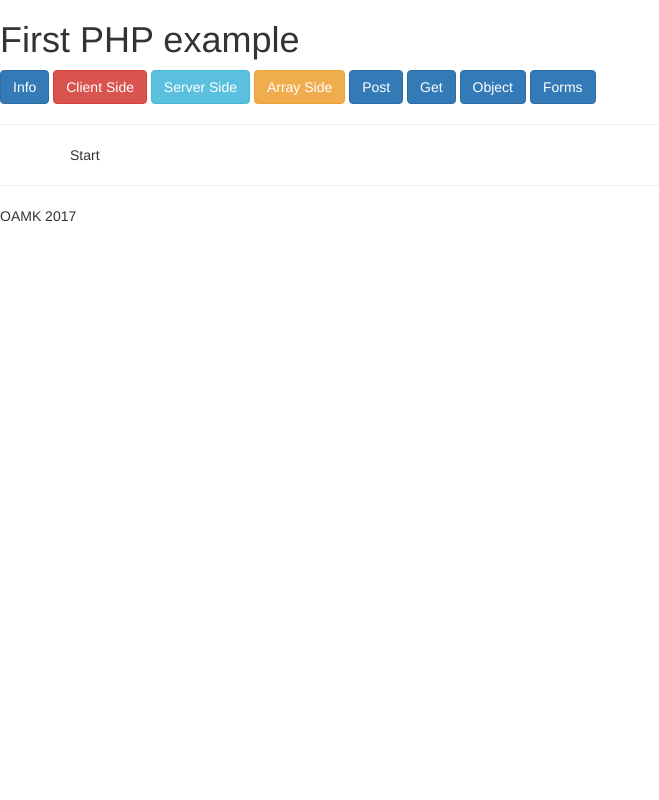
After one commit to ducle194/example1, a PHP site: page / in a window 1280 px wide. The commit adds this page. Shown: the whole page, without its empty margins (0-659 px from the left). Run offline with PHP 8.4, Linux system fonts and the light colour scheme.

Commit message:
project is ready

```diff
--- a/array.php
+++ b/array.php
@@ -22,7 +22,7 @@
 ?>
 
 <h3>Names in a table</h3>
-<table border="1">
+<table class="table table-striped table-hover">
     <tr>
         <th> First name </th>  <th> Last name </th>
     </tr>
--- /dev/null
+++ b/index.php
@@ -0,0 +1,32 @@
+<html>
+    <head>
+        <script type="text/javascript" src="myjs.js"> </script>
+        <link rel="stylesheet" href="https://maxcdn.bootstrapcdn.com/bootstrap/3.3.7/css/bootstrap.min.css" integrity="sha384-BVYiiSIFeK1dGmJRAkycuHAHRg32OmUcww7on3RYdg4Va+PmSTsz/K68vbdEjh4u" crossorigin="anonymous">
+    </head>
+    <body>
+        <div id = "header">
+            <h1> First PHP example </h1>
+
+        </div>
+        <div id ="menu">
+            <button class="btn btn-primary" type="button"> Info </button>
+            <button class="btn btn-danger" type="button" onclick="loadPage('client.html')"> Client Side </button>
+            <button class="btn btn-info" type="button" onclick="loadPage('server.php')"> Server Side </button>
+            <button class="btn btn-warning" type="button" onclick="loadPage('array.php')"> Array Side </button>
+            <button class="btn btn-primary" type="button" onclick="loadPage('postExample.php')"> Post </button>
+            <button class="btn btn-primary" type="button" onclick="loadPage('getExample.php')"> Get </button>
+            <button class="btn btn-primary" type="button" onclick="loadPage('objExample.php')"> Object </button>
+            <button class="btn btn-primary" type="button" onclick="loadPage('form_example.php')"> Forms </button>
+            <hr>
+        </div>
+
+        <div id = "content" class= "container">
+            Start
+        </div>
+
+
+        <div id = "footer">
+            <hr> OAMK 2017
+        </div>
+    </body>
+</html>
```
Also changed, not shown: form_example.php (added, +14 -0 lines), menu.html (deleted, +0 -28 lines).
